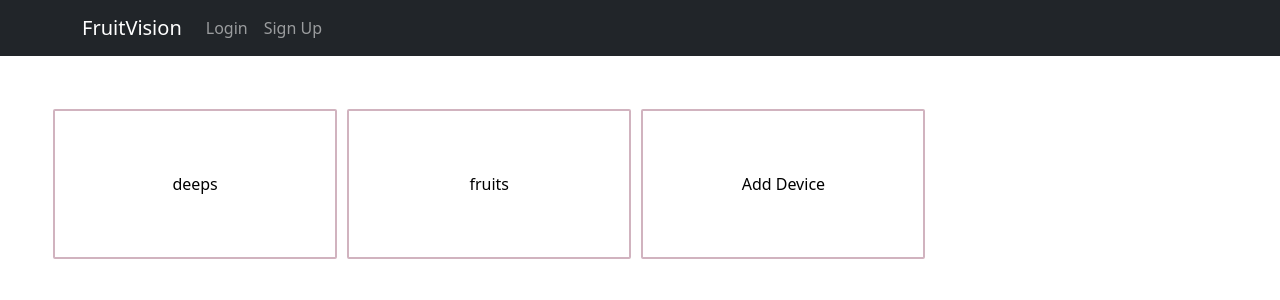
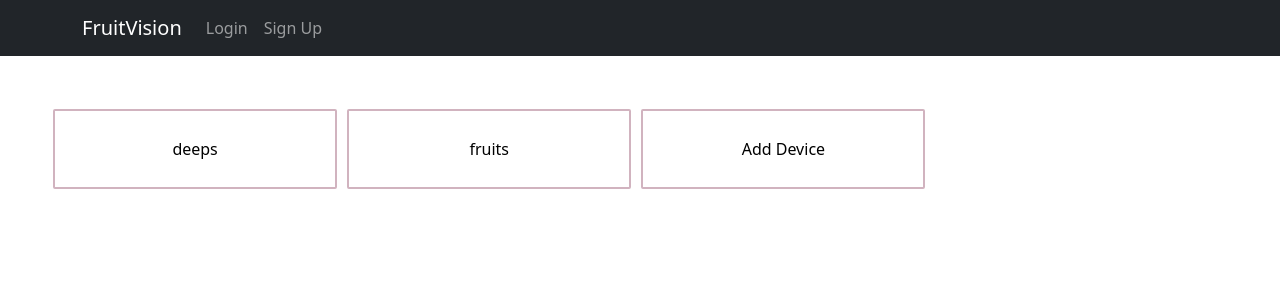
Before and after one commit to rdeepak2002/FruitMonitorWebApp, a React (Create React App) app: page /user in a window 1280 px wide. Shown: the top 300 px of the page. Built offline with nearby package versions, Linux system fonts and the light colour scheme; no server answers.

Commit message:
galaxy brain

```diff
--- a/src/App.css
+++ b/src/App.css
@@ -47,6 +47,7 @@ label {
 
 .box {
     width: 24%;
+    height: 5rem;
     text-align: center;
     margin: 5px;
     padding: 16px;
```
